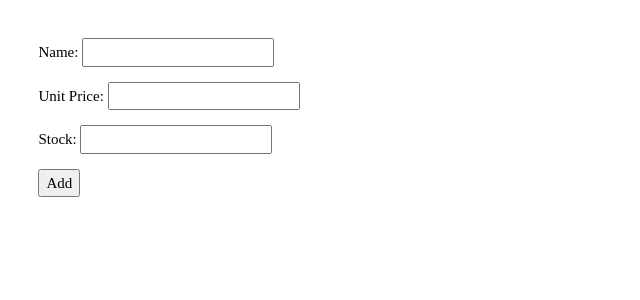
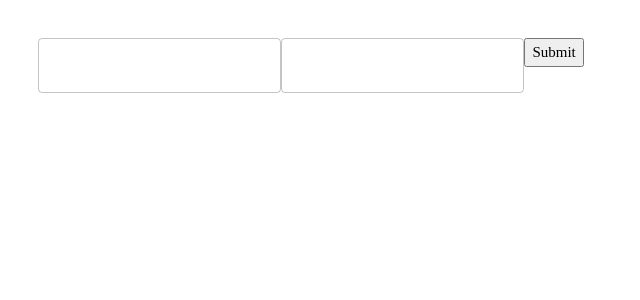
Before and after one commit to yakintech/turkiye-finans-react-6, a React (Create React App) app: page / in a window 1280 px wide. Shown: the top 300 px of the page, without its empty margins (0-640 px from the left). Built offline with nearby package versions, Linux system fonts and the light colour scheme.

Commit message:
react hook form with controller

```diff
--- a/src/App.tsx
+++ b/src/App.tsx
@@ -5,10 +5,11 @@ import { useContext } from "react"
 import { CartContext, CartContextType } from "./context/CartContext"
 import RefHookSample from "./otherHooks/RefHookSample"
 import AddProduct from "./hookForm/AddProduct"
+import AddCategory from "./hookForm/AddCategory"
 
 function App() {
 
-  return <AddProduct/>
+  return <AddCategory/>
 
   const { cart, setcart } = useContext(CartContext) as CartContextType;
 
--- /dev/null
+++ b/src/hookForm/AddCategory.tsx
@@ -0,0 +1,46 @@
+import { TextField } from '@mui/material'
+import axios from 'axios';
+import React from 'react'
+import { Controller, SubmitHandler, useForm } from 'react-hook-form';
+
+
+interface IFormInputs {
+    name: string
+    description: string
+}
+
+function AddCategory() {
+
+    const { handleSubmit, control, reset } = useForm<IFormInputs>();
+
+    const onSubmit: SubmitHandler<IFormInputs> = (data) => {
+
+        axios.post('https://northwind.vercel.app/api/categories', data)
+            .then(res => {
+                alert('Success!!')
+            })
+
+    }
+
+    return (<>
+        <form onSubmit={handleSubmit(onSubmit)}>
+            <Controller
+                name="name"
+                control={control}
+                rules={{ required: true }}
+                render={({ field }) => <TextField {...field} />}
+            />
+
+            <Controller
+                name="description"
+                control={control}
+                rules={{ required: true }}
+                render={({ field }) => <TextField {...field} />}
+            />
+            <input type="submit" />
+        </form>
+    </>
+    )
+}
+
+export default AddCategory
```
